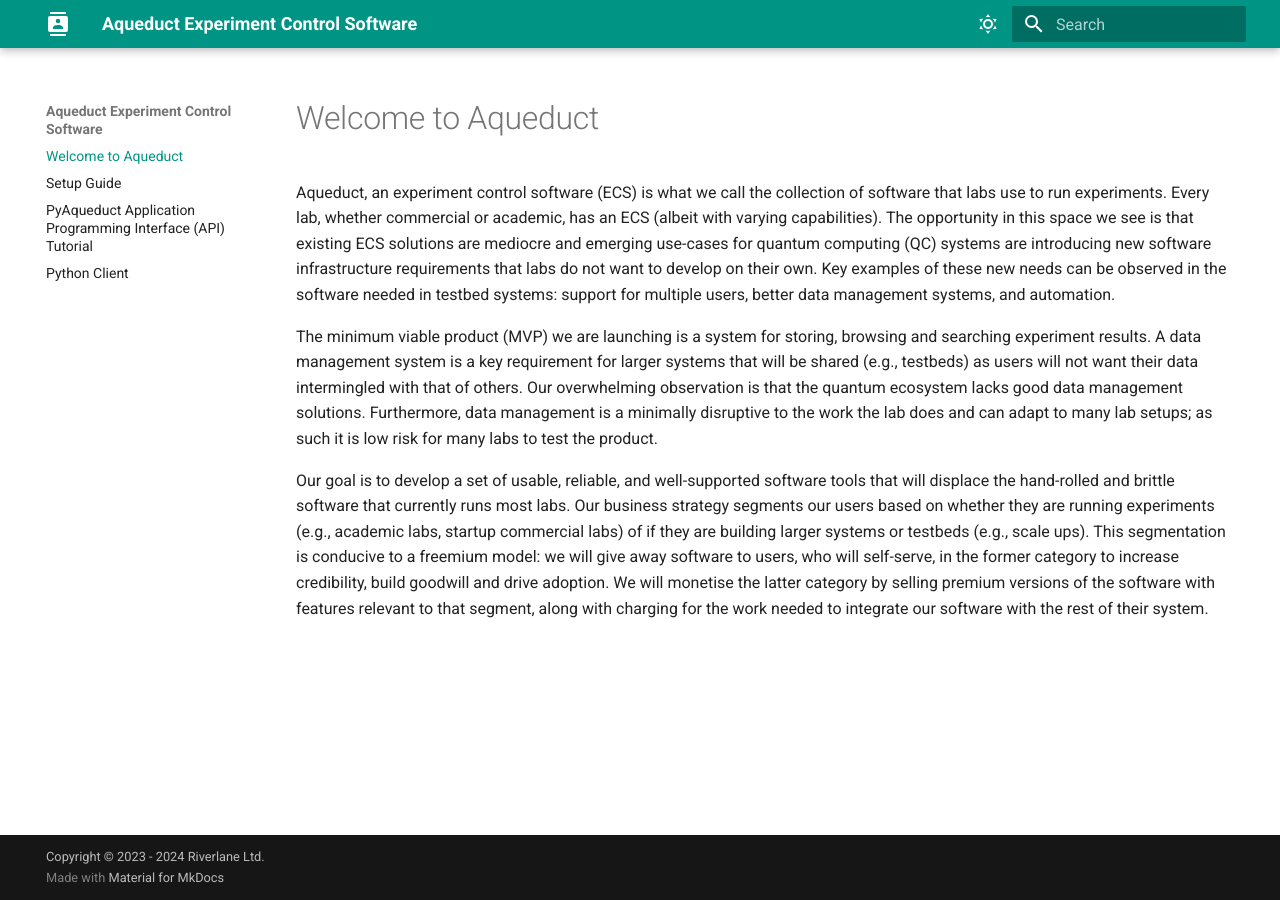
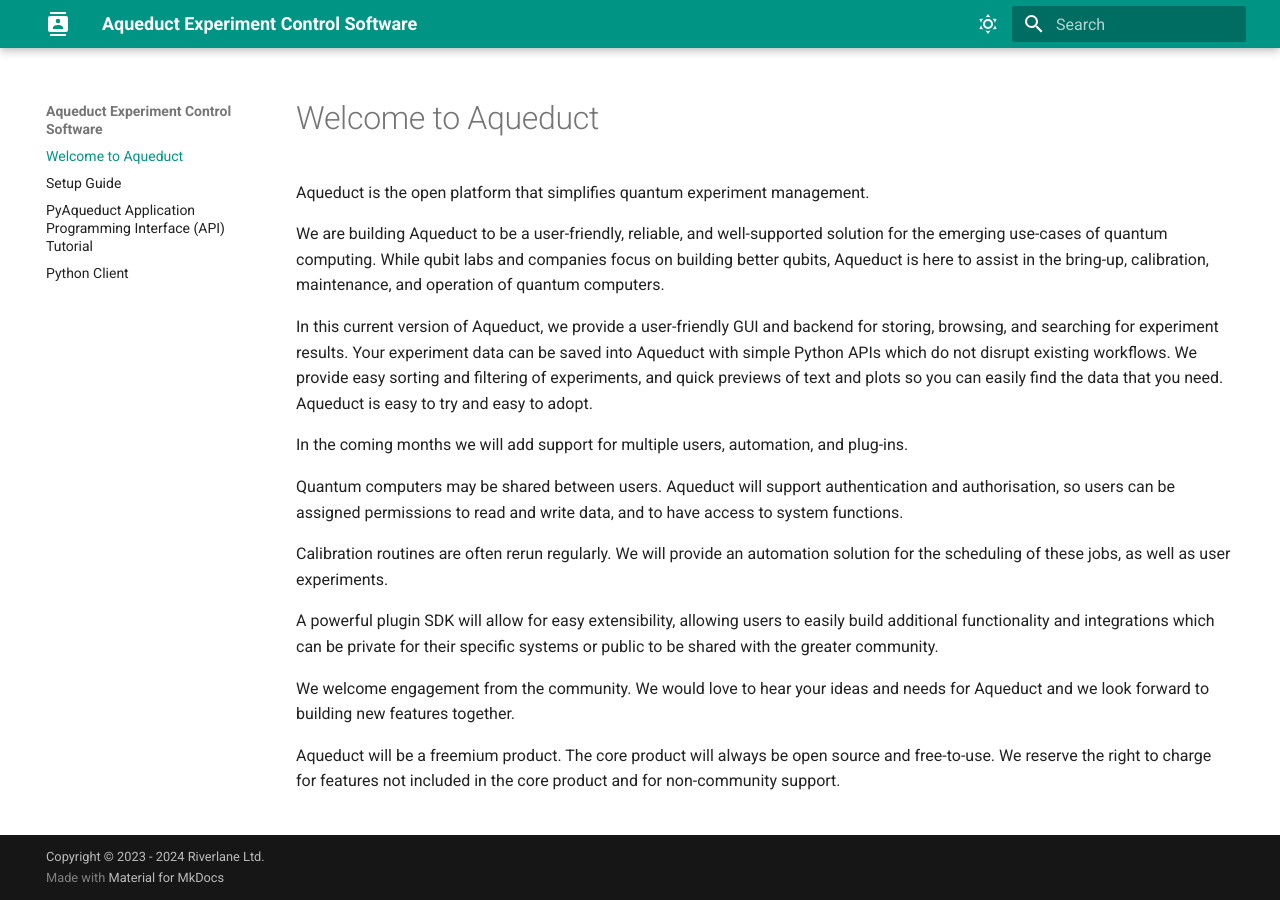
Before and after one commit to AqueductHub/aqueductcore, an MkDocs documentation site: the page built from docs/index.md, in a window 1280 px wide. Built offline with MkDocs 1.6.1 and Material for MkDocs 9.7.7, drawn with Linux system fonts in a browser that asks for light colours; the version menu is left out.

Commit message:
Update docs

```diff
--- a/docs/index.md
+++ b/docs/index.md
@@ -1,7 +1,28 @@
 # Welcome to Aqueduct
 
-Aqueduct, an experiment control software (ECS) is what we call the collection of software that labs use to run experiments. Every lab, whether commercial or academic, has an ECS (albeit with varying capabilities). The opportunity in this space we see is that existing ECS solutions are mediocre and emerging use-cases for quantum computing (QC) systems are introducing new software infrastructure requirements that labs do not want to develop on their own. Key examples of these new needs can be observed in the software needed in testbed systems: support for multiple users, better data management systems, and automation.
+Aqueduct is the open platform that simplifies quantum experiment management.
 
-The minimum viable product (MVP) we are launching is a system for storing, browsing and searching experiment results. A data management system is a key requirement for larger systems that will be shared (e.g., testbeds) as users will not want their data intermingled with that of others. Our overwhelming observation is that the quantum ecosystem lacks good data management solutions. Furthermore, data management is a minimally disruptive to the work the lab does and can adapt to many lab setups; as such it is low risk for many labs to test the product.
+We are building Aqueduct to be a user-friendly, reliable, and well-supported solution for the emerging use-cases of quantum computing.
+While qubit labs and companies focus on building better qubits, Aqueduct is here to assist in the bring-up, calibration, maintenance, and operation of quantum computers.
 
-Our goal is to develop a set of usable, reliable, and well-supported software tools that will displace the hand-rolled and brittle software that currently runs most labs. Our business strategy segments our users based on whether they are running experiments (e.g., academic labs, startup commercial labs) of if they are building larger systems or testbeds (e.g., scale ups). This segmentation is conducive to a freemium model: we will give away software to users, who will self-serve, in the former category to increase credibility, build goodwill and drive adoption. We will monetise the latter category by selling premium versions of the software with features relevant to that segment, along with charging for the work needed to integrate our software with the rest of their system.
+In this current version of Aqueduct, we provide a user-friendly GUI and backend for storing, browsing, and searching for experiment results.
+Your experiment data can be saved into Aqueduct with simple Python APIs which do not disrupt existing workflows.
+We provide easy sorting and filtering of experiments, and quick previews of text and plots so you can easily find the data that you need.
+Aqueduct is easy to try and easy to adopt.
+
+In the coming months we will add support for multiple users, automation, and plug-ins.
+
+Quantum computers may be shared between users.
+Aqueduct will support authentication and authorisation, so users can be assigned permissions to read and write data, and to have access to system functions.
+
+Calibration routines are often rerun regularly.
+We will provide an automation solution for the scheduling of these jobs, as well as user experiments.
+
+A powerful plugin SDK will allow for easy extensibility, allowing users to easily build additional functionality and integrations which can be private for their specific systems or public to be shared with the greater community.
+
+We welcome engagement from the community.
+We would love to hear your ideas and needs for Aqueduct and we look forward to building new features together.
+
+Aqueduct will be a freemium product.
+The core product will always be open source and free-to-use.
+We reserve the right to charge for features not included in the core product and for non-community support.
```
Also changed, not shown: docs/setup.md (+8 -2 lines).
